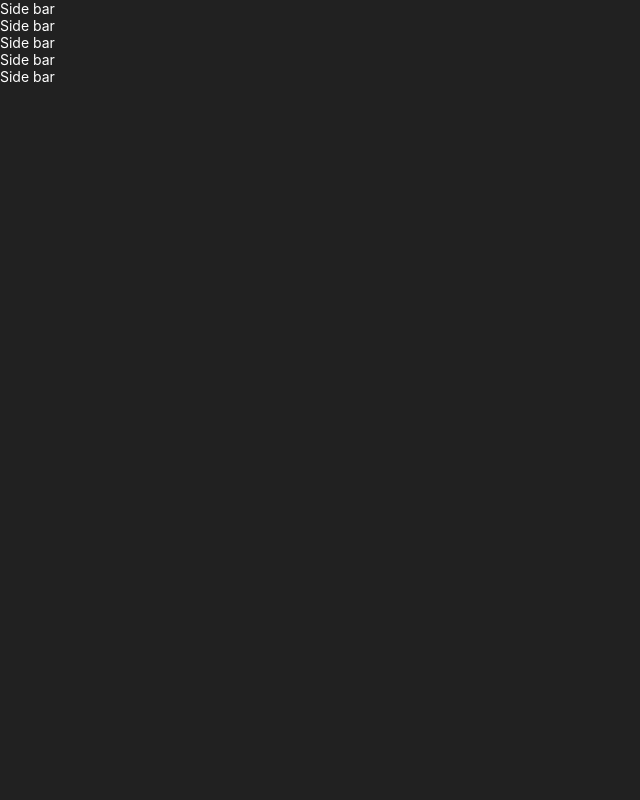
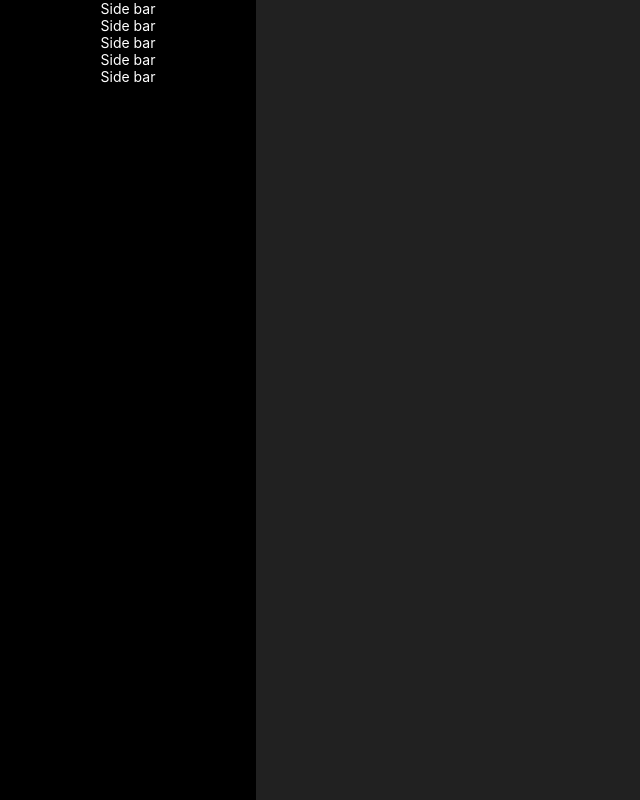
Before and after one commit to alyson1907/spotify-clone, a React (Create React App) app: page / in a window 1280 px wide. Shown: the whole page, without its empty margins (0-640 px from the left). Built offline with nearby package versions, Linux system fonts and the light colour scheme; a web font is replaced by a local one.

Commit message:
Adds flex properties to Sidebar in Home screen

```diff
--- a/src/components/SideBar.tsx
+++ b/src/components/SideBar.tsx
@@ -1,4 +1,5 @@
 import React from 'react'
+import 'components/styles/SideBar.scss'
 
 type Section = {
   icon: string
@@ -17,13 +18,15 @@ interface ISideBar {
 }
 
 const SideBar: React.FC<ISideBar> = ({ sections, playlists }) => {
-  return <div className='container'>
+  return (
+    <div className='container'>
       <p>Side bar</p>
       <p>Side bar</p>
       <p>Side bar</p>
       <p>Side bar</p>
       <p>Side bar</p>
     </div>
+  )
 }
 
 SideBar.defaultProps = {
--- a/src/components/styles/SideBar.scss
+++ b/src/components/styles/SideBar.scss
@@ -2,10 +2,9 @@
 
 .container {
   display: flex;
-  width: 100%;
-  height: 100%;
+  flex: 1;
   flex-direction: column;
   align-items: center;
-  // background-color: $backgroundDarker;
-  background-color: #fff;
+  min-width: 200px;
+  background-color: $backgroundDarker;
 }
--- a/src/containers/Home.tsx
+++ b/src/containers/Home.tsx
@@ -6,6 +6,7 @@ const Home:React.FC = () => {
   return (
     <div className='Home'>
       <SideBar />
+      <div style={{backgroundColor: '#212121', display: 'flex', flex: 4}} />
     </div>
   )
 }
--- a/src/containers/styles/Home.scss
+++ b/src/containers/styles/Home.scss
@@ -2,6 +2,5 @@
 
 .Home {
   display: flex;
-  background-color: $backgroundLight;
   min-height: 100vh;
 }
```
Lines whose indentation alone changed are shown as unchanged.
